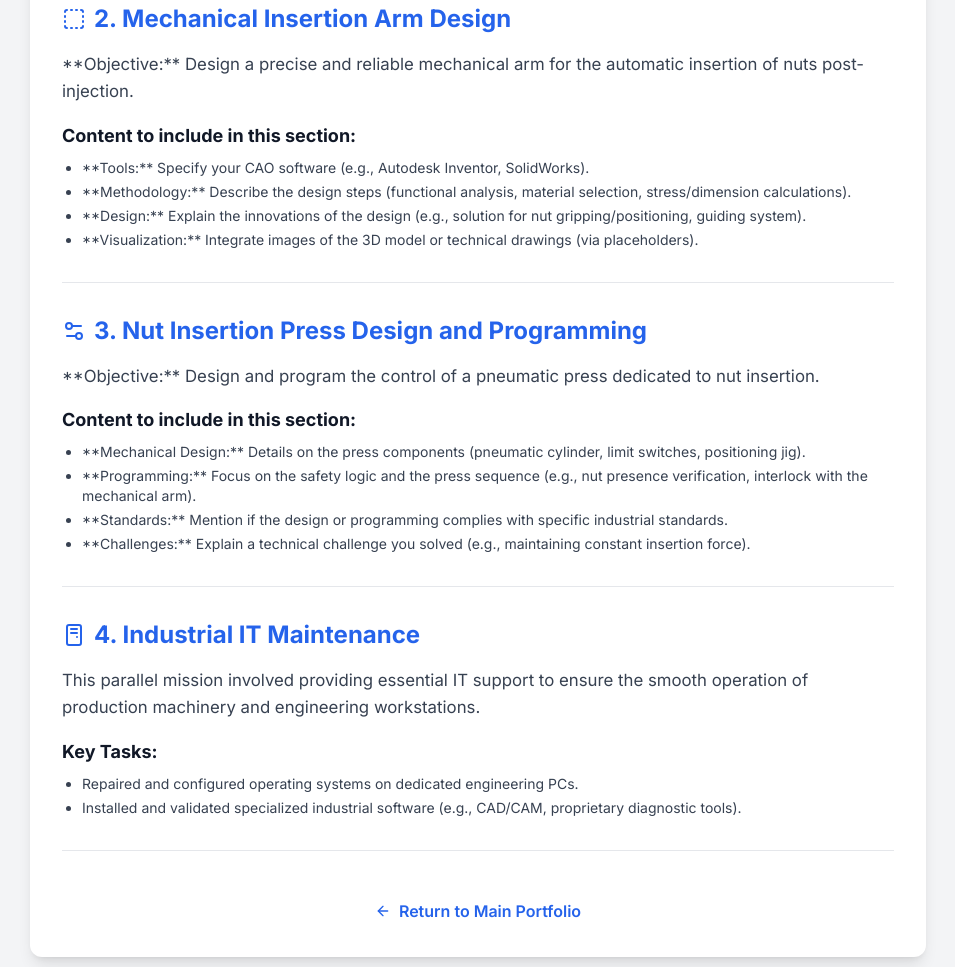
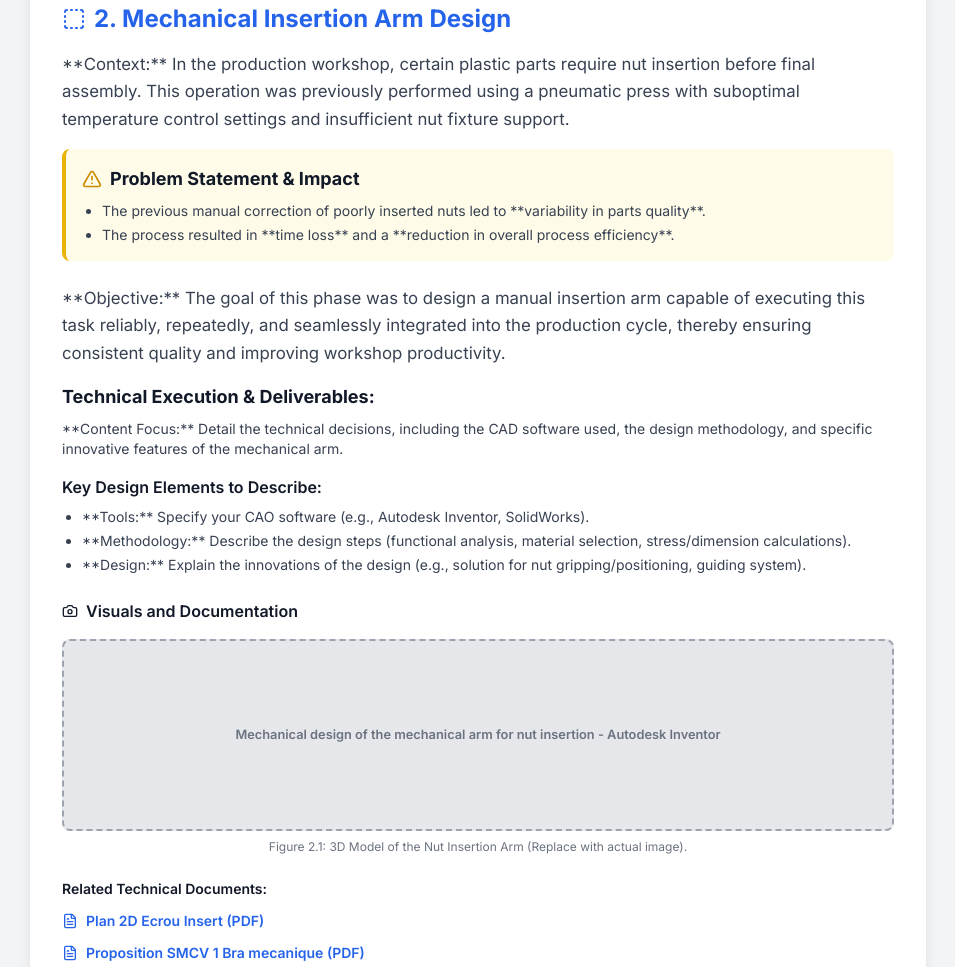
Before and after one commit to NasrallahRAFI/NasrallahRAFI, a plain HTML site: page internship-smcv.html in a window 1280 px wide. Shown: the part 1245-2212 px from the top of the page, without its empty margins (162-1117 px from the left). Drawn offline with nearby package versions, Linux system fonts and the light colour scheme.

Commit message:
Enhance mechanical arm design documentation
Expanded the mechanical insertion arm design section with context, problem statement, technical execution details, and visuals.

Signed-off-by: NasrallahRAFI <nasrollahrafi@gmail.com>

```diff
--- a/internship-smcv.html
+++ b/internship-smcv.html
@@ -134,15 +134,54 @@
                     <i data-lucide="box-select" class="w-6 h-6"></i><span>2. Mechanical Insertion Arm Design</span>
                 </h3>
                 <p class="text-gray-700 dark:text-gray-300 leading-relaxed text-en mb-4">
-                    **Objective:** Design a precise and reliable mechanical arm for the automatic insertion of nuts post-injection.
+                    **Context:** In the production workshop, certain plastic parts require nut insertion before final assembly. This operation was previously performed using a pneumatic press with suboptimal temperature control settings and insufficient nut fixture support.
                 </p>
-                <h4 class="font-bold text-lg text-gray-900 dark:text-white mb-2">Content to include in this section:</h4>
+                <div class="p-4 bg-yellow-50 dark:bg-yellow-900/50 rounded-lg mb-6 border-l-4 border-yellow-500">
+                    <h4 class="font-bold text-lg text-gray-900 dark:text-white mb-2 flex items-center space-x-2">
+                        <i data-lucide="alert-triangle" class="w-5 h-5 text-yellow-600"></i><span>Problem Statement & Impact</span>
+                    </h4>
+                    <ul class="list-disc ml-5 text-sm text-gray-700 dark:text-gray-300 space-y-1">
+                        <li>The previous manual correction of poorly inserted nuts led to **variability in parts quality**.</li>
+                        <li>The process resulted in **time loss** and a **reduction in overall process efficiency**.</li>
+                    </ul>
+                </div>
+                <p class="text-gray-700 dark:text-gray-300 leading-relaxed text-en mb-4">
+                    **Objective:** The goal of this phase was to design a manual insertion arm capable of executing this task reliably, repeatedly, and seamlessly integrated into the production cycle, thereby ensuring consistent quality and improving workshop productivity.
+                </p>
+
+                <h4 class="font-bold text-lg text-gray-900 dark:text-white mb-2">Technical Execution & Deliverables:</h4>
+                <p class="text-sm text-gray-700 dark:text-gray-300 mb-4">
+                    **Content Focus:** Detail the technical decisions, including the CAD software used, the design methodology, and specific innovative features of the mechanical arm.
+                </p>
+
+                <h5 class="font-semibold text-base text-gray-900 dark:text-white mb-2 mt-4">Key Design Elements to Describe:</h5>
                 <ul class="list-disc ml-5 text-sm text-gray-700 dark:text-gray-300 space-y-1">
                     <li>**Tools:** Specify your CAO software (e.g., Autodesk Inventor, SolidWorks).</li>
                     <li>**Methodology:** Describe the design steps (functional analysis, material selection, stress/dimension calculations).</li>
                     <li>**Design:** Explain the innovations of the design (e.g., solution for nut gripping/positioning, guiding system).</li>
-                    <li>**Visualization:** Integrate images of the 3D model or technical drawings (via placeholders).</li>
                 </ul>
+
+                <h5 class="font-semibold text-base text-gray-900 dark:text-white mb-4 mt-6 flex items-center space-x-2">
+                    <i data-lucide="camera" class="w-4 h-4"></i><span>Visuals and Documentation</span>
+                </h5>
+
+                <!-- Image Placeholder -->
+                <div class="mb-6">
+                    <!-- Please replace this div with an <img> tag pointing to your image file. -->
+                    <div class="placeholder h-48 rounded-lg mb-2">Mechanical design of the mechanical arm for nut insertion - Autodesk Inventor</div>
+                    <p class="text-xs text-center text-gray-500 dark:text-gray-400">Figure 2.1: 3D Model of the Nut Insertion Arm (Replace with actual image).</p>
+                </div>
+
+                <!-- PDF Links -->
+                <div class="space-y-3">
+                    <p class="text-sm font-semibold text-gray-900 dark:text-white">Related Technical Documents:</p>
+                    <a href="Plan 2D Ecrou Insert.pdf" target="_blank" class="flex items-center text-sm font-semibold text-blue-600 hover:text-blue-700 dark:text-blue-400 dark:hover:text-blue-500 transition-colors">
+                        <i data-lucide="file-text" class="w-4 h-4 mr-2"></i> Plan 2D Ecrou Insert (PDF)
+                    </a>
+                    <a href="Proposition SMCV 1 Bra mecanique.pdf" target="_blank" class="flex items-center text-sm font-semibold text-blue-600 hover:text-blue-700 dark:text-blue-400 dark:hover:text-blue-500 transition-colors">
+                        <i data-lucide="file-text" class="w-4 h-4 mr-2"></i> Proposition SMCV 1 Bra mecanique (PDF)
+                    </a>
+                </div>
             </div>
 
             <hr class="border-gray-200 dark:border-gray-700">
```
